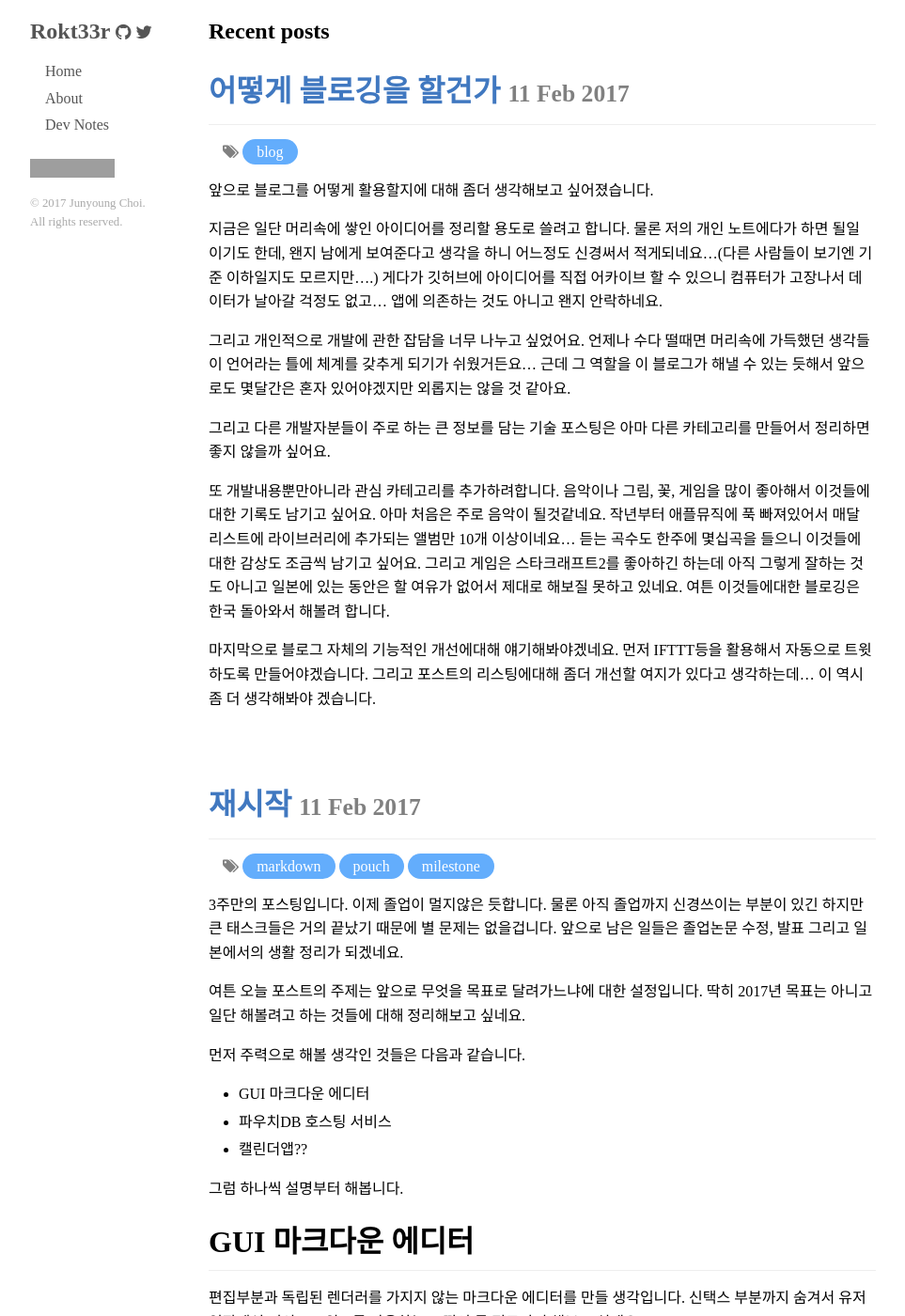
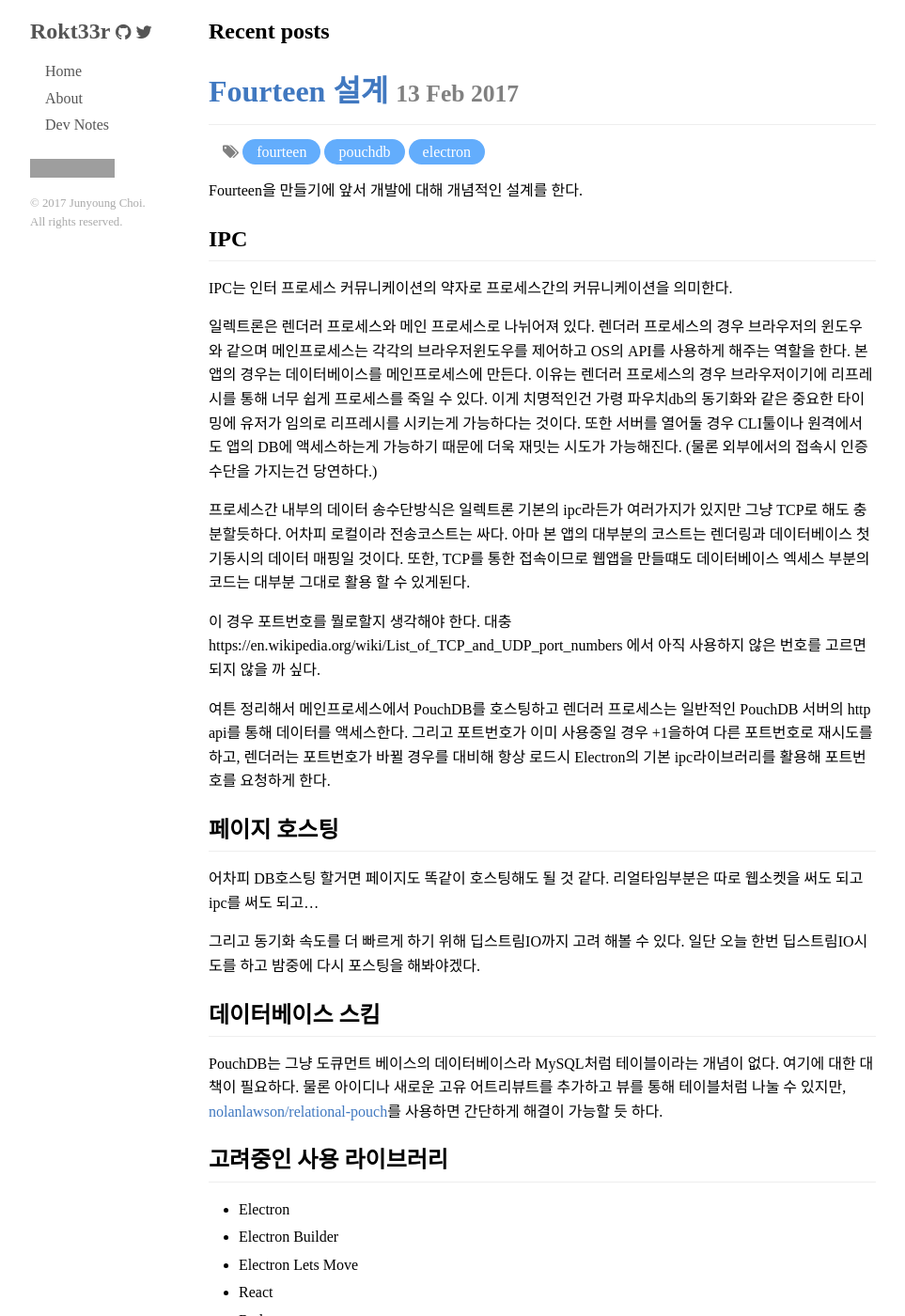
Before and after one commit to Rokt33r/rokt33r.github.io, a Jekyll site: the page built from index.html, in a window 1280 px wide and 1400 px high. Shown: the whole window at 94% size, without its empty margins (158-1121 px from the left). Built offline with Jekyll 4.4.1, drawn with Linux system fonts in a browser that asks for light colours; nearby versions of some CDN libraries; emoji names are drawn with the system emoji font; some web fonts are replaced; the list of posts is cut into pages by our own code; some of the changed text lies outside the part shown; grey boxes are pictures that could not be loaded.

Commit message:
add 2017-02-13-fourteen-design

```diff
--- a/devnotes/_posts/2017-02-11-restart.md
+++ b/devnotes/_posts/2017-02-11-restart.md
@@ -2,7 +2,7 @@
 layout: post
 title: 재시작
 date: 2017-02-11 20:00:00 +0900
-tags: [markdown, pouch, milestone]
+tags: [markdown, pouchdb, milestone]
 ---
 
 3주만의 포스팅입니다. 이제 졸업이 멀지않은 듯합니다. 물론 아직 졸업까지 신경쓰이는 부분이 있긴 하지만 큰 태스크들은 거의 끝났기 때문에 별 문제는 없을겁니다. 앞으로 남은 일들은 졸업논문 수정, 발표 그리고 일본에서의 생활 정리가 되겠네요.
--- /dev/null
+++ b/devnotes/_posts/2017-02-13-fourteen-design.md
@@ -0,0 +1,55 @@
+---
+layout: post
+title: Fourteen 설계
+date: 2017-02-13 10:00:00 +0900
+tags: [fourteen, pouchdb, electron]
+---
+
+Fourteen을 만들기에 앞서 개발에 대해 개념적인 설계를 한다.
+
+## IPC
+
+IPC는 인터 프로세스 커뮤니케이션의 약자로 프로세스간의 커뮤니케이션을 의미한다.
+
+일렉트론은 렌더러 프로세스와 메인 프로세스로 나뉘어져 있다. 렌더러 프로세스의 경우 브라우저의 윈도우와 같으며 메인프로세스는 각각의 브라우저윈도우를 제어하고 OS의 API를 사용하게 해주는 역할을 한다. 본 앱의 경우는 데이터베이스를 메인프로세스에 만든다. 이유는 렌더러 프로세스의 경우 브라우저이기에 리프레시를 통해 너무 쉽게 프로세스를 죽일 수 있다. 이게 치명적인건 가령 파우치db의 동기화와 같은 중요한 타이밍에 유저가 임의로 리프레시를 시키는게 가능하다는 것이다. 또한 서버를 열어둘 경우 CLI툴이나 원격에서도 앱의 DB에 액세스하는게 가능하기 때문에 더욱 재밋는 시도가 가능해진다. (물론 외부에서의 접속시 인증수단을 가지는건 당연하다.)
+
+프로세스간 내부의 데이터 송수단방식은 일렉트론 기본의 ipc라든가 여러가지가 있지만 그냥 TCP로 해도 충분할듯하다. 어차피 로컬이라 전송코스트는 싸다. 아마 본 앱의 대부분의 코스트는 렌더링과 데이터베이스 첫 기동시의 데이터 매핑일 것이다. 또한, TCP를 통한 접속이므로 웹앱을 만들떄도 데이터베이스 엑세스 부분의 코드는 대부분 그대로 활용 할 수 있게된다.
+
+이 경우 포트번호를 뭘로할지 생각해야 한다. 대충 https://en.wikipedia.org/wiki/List_of_TCP_and_UDP_port_numbers 에서 아직 사용하지 않은 번호를 고르면 되지 않을 까 싶다.
+
+여튼 정리해서 메인프로세스에서 PouchDB를 호스팅하고 렌더러 프로세스는 일반적인 PouchDB 서버의 http api를 통해 데이터를 액세스한다. 그리고 포트번호가 이미 사용중일 경우 +1을하여 다른 포트번호로 재시도를 하고, 렌더러는 포트번호가 바뀔 경우를 대비해 항상 로드시 Electron의 기본 ipc라이브러리를 활용해 포트번호를 요청하게 한다.
+
+## 페이지 호스팅
+
+어차피 DB호스팅 할거면 페이지도 똑같이 호스팅해도 될 것 같다. 리얼타임부분은 따로 웹소켓을 써도 되고 ipc를 써도 되고...
+
+그리고 동기화 속도를 더 빠르게 하기 위해 딥스트림IO까지 고려 해볼 수 있다.
+일단 오늘 한번 딥스트림IO시도를 하고 밤중에 다시 포스팅을 해봐야겠다.
+
+## 데이터베이스 스킴
+
+PouchDB는 그냥 도큐먼트 베이스의 데이터베이스라 MySQL처럼 테이블이라는 개념이 없다. 여기에 대한 대책이 필요하다. 물론 아이디나 새로운 고유 어트리뷰트를 추가하고 뷰를 통해 테이블처럼 나눌 수 있지만,  [nolanlawson/relational-pouch](https://github.com/nolanlawson/relational-pouch#many-to-many-relationships)를 사용하면 간단하게 해결이 가능할 듯 하다.
+
+## 고려중인 사용 라이브러리
+
+- Electron
+- Electron Builder
+- Electron Lets Move
+- React
+- Redux
+- Styled Components
+- Webpack 2
+- Redux Saga
+- React Router 4
+- React Router Redux
+- [Github Markdown CSS](https://github.com/sindresorhus/github-markdown-css)
+- CodeMirror
+- Remark
+- Katex
+- Superagent
+- PouchDB
+- LevelDB
+- Jest
+- Moment
+- Octicons
+- Standard
```
